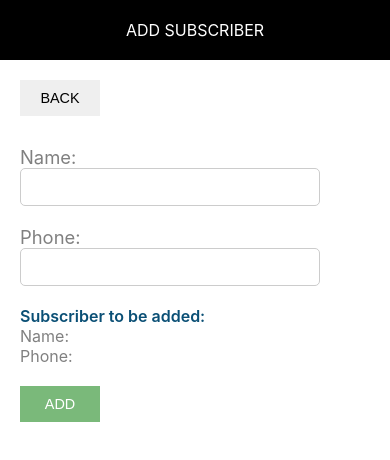
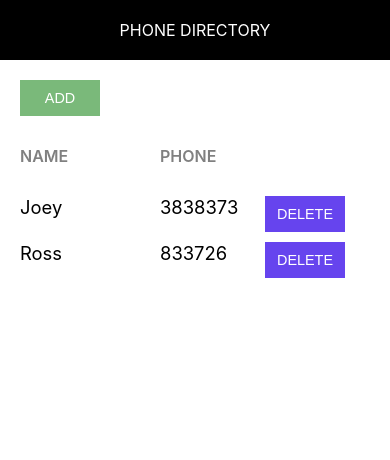
Before and after one commit to pavitkalra1/phone-directory, a React (Create React App) app: page / in a window 390 px wide. Shown: the top 460 px of the page. Built offline with nearby package versions, Linux system fonts and the light colour scheme.

Commit message:
Added PhoneDirectory.js

```diff
--- a/src/AddSubscriber.js
+++ b/src/AddSubscriber.js
@@ -17,25 +17,37 @@
         state[e.target.name] = e.target.value;
         this.setState(state);
     }
+    onFormSubmitted = (e) => {
+        e.preventDefault();
+        this.props.addSubscriberHandler(this.state);
+        this.setState
+        ({
+            id: 0,
+            name: '',
+            phone: ' '
+        });
+    }
+
     render() {
-        const {name, phone} = this.state;
+        const { name, phone } = this.state;
         return (
             <div>
                 <Header heading="Add Subscriber" />
                 <div className="component-body-container">
                     <button className="custom-btn">Back</button>
 
-                    <form className="subscriber-form">
-                        <label htmlFor="name" className="label-control">Name: </label><br/>
-                        <input id="name" type="text" className="input-control" name="name" onChange={this.inputChangedHandler}/><br/><br/>
-                        <label htmlFor="phone" className="label-control">Phone: </label><br/>
-                        <input id="phone" type="text" className="input-control" name="phone" onChange={this.inputChangedHandler}/><br/><br/>
+                    <form className="subscriber-form" onSubmit={this.onFormSubmitted.bind(this)}>
+                        <label htmlFor="name" className="label-control">Name: </label><br />
+                        <input id="name" type="text" className="input-control" name="name" onChange={this.inputChangedHandler} /><br /><br />
+                        <label htmlFor="phone" className="label-control">Phone: </label><br />
+                        <input id="phone" type="text" className="input-control" name="phone" onChange={this.inputChangedHandler} /><br /><br />
 
                         <div className="subscriber-info-container">
-                            <span className="subscriber-to-add-heading">Subscriber to be added: </span><br/>
-                            <span className="subscriber-info">Name: {name}</span><br/>
-                            <span className="subscriber-info">Phone: {phone}</span><br/>
+                        <span className="subscriber-to-add-heading">Subscriber to be added: </span><br />
+                            <span className="subscriber-info">Name: {name}</span><br />
+                            <span className="subscriber-info">Phone: {phone}</span><br />
                         </div>
+
 
                         <button type="submit" className="custom-btn add-btn">Add</button>
                     </form>
--- /dev/null
+++ b/src/PhoneDirectory.js
@@ -0,0 +1,44 @@
+import React, { Component } from 'react';
+import AddSubscriber from './AddSubscriber';
+import ShowSubscribers from './ShowSubscribers';
+
+class PhoneDirectory extends Component {
+
+    constructor() {
+        super();
+        this.state = {
+            subscribersList: [
+                {
+                    id: 1,
+                    name: "Joey",
+                    phone: "3838373"
+                },
+                {
+                    id: 2,
+                    name: "Ross",
+                    phone: "833726"
+                }
+            ]
+        }
+    }
+
+    addSubscriberHandler = (newSubscriber) => {
+        let subscribersList = this.state.subscribersList;
+        if (subscribersList.length > 0) {
+            newSubscriber.id = subscribersList[subscribersList.length - 1].id + 1;
+        } else {
+            newSubscriber.id = 1;
+        }
+        subscribersList.push(newSubscriber);
+        this.setState({ subscribersList: subscribersList });
+    }
+
+    render() {
+        return (
+            // <AddSubscriber addSubscriberHandler={this.addSubscriberHandler} />
+            <ShowSubscribers subscribersList={this.state.subscribersList} />
+        )
+    }
+}
+
+export default PhoneDirectory;
--- a/src/App.js
+++ b/src/ShowSubscribers.js
@@ -1,15 +1,11 @@
 import React, { Component } from 'react';
 import Header from './Header.js';
-import './App.css';
+import './ShowSubscribers.css';
+class ShowSubscribers extends Component {
 
-class App extends Component {
-  constructor() {
-    super();
-    this.state = {
-      subscribersListToShow: []
-    }
-  }
   render() {
+
+
     return (
       <div>
     <Header heading="Phone Directory" />
@@ -21,7 +17,7 @@
             <span className="grid-item phone-heading">Phone</span>
           </div>
           {
-             this.state.subscribersListToShow.map(sub => {
+             this.props.subscribersList.map(sub =>  {
               return <div key={sub.id} className="grid-container">
                 <span className="grid-item">{sub.name}</span>
                 <span className="grid-item">{sub.phone}</span>
@@ -37,4 +33,4 @@
       );
     }
   }
-export default App;
+  export default ShowSubscribers;
--- a/src/index.js
+++ b/src/index.js
@@ -1,11 +1,11 @@
 import React from 'react';
 import ReactDOM from 'react-dom';
 import './index.css';
-import App from './App';
+import PhoneDirectory from './PhoneDirectory';
 import * as serviceWorker from './serviceWorker';
 import AddSubscriber from './AddSubscriber';
 import './common/common.css';
-ReactDOM.render(<AddSubscriber />, document.getElementById('root'));
+ReactDOM.render(<PhoneDirectory />, document.getElementById('root'));
 
 
 // If you want your app to work offline and load faster, you can change
```
Also changed, not shown: src/ShowSubscribers.css (renamed from src/App.css).
